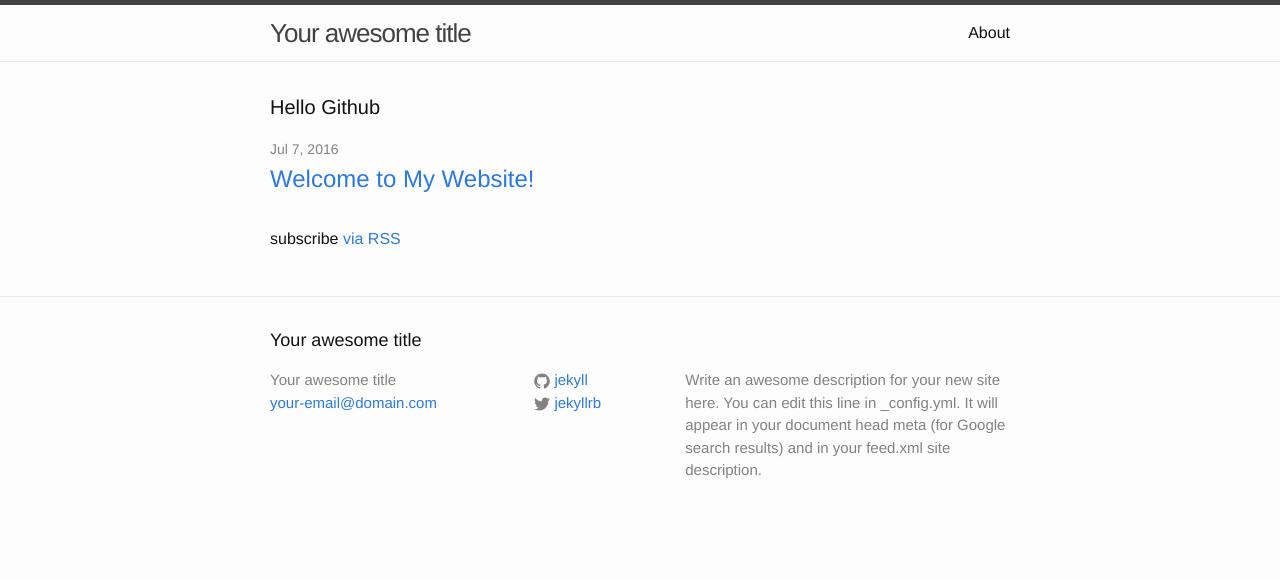
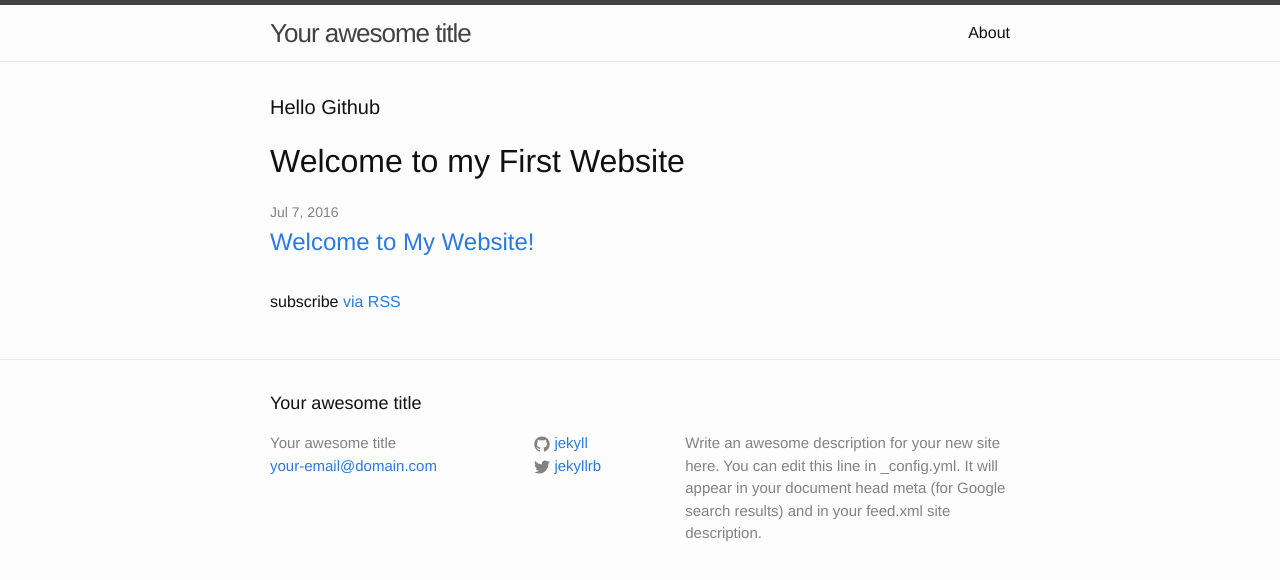
Before and after one commit to devonalexis/devonalexis.github.io, a Jekyll site: the page built from index.html, in a window 1280 px wide. Shown: the top 580 px of the page. Built offline with Jekyll 4.4.1, drawn with Linux system fonts in a browser that asks for light colours.

Commit message:
Update index.html

```diff
--- a/index.html
+++ b/index.html
@@ -5,6 +5,7 @@ layout: default
 <div class="home">
 
   <h1 class="page-heading">Hello Github</h1>
+  <h1 color="red">Welcome to my First Website</h1>
 
   <ul class="post-list">
     {% for post in site.posts %}
```
